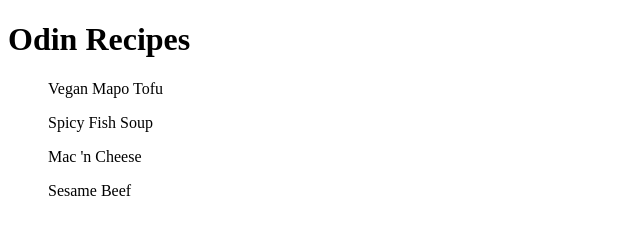
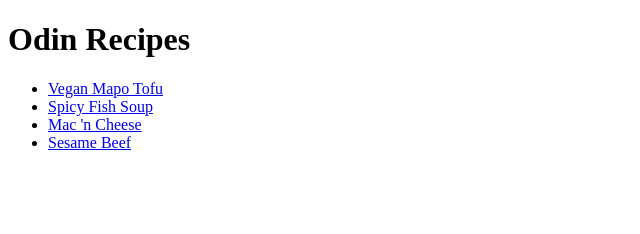
Before and after one commit to lrnzaa/odin-recipes, a plain HTML site: page index.html in a window 1280 px wide. Shown: the whole page, without its empty margins (0-640 px from the left). Drawn offline with Linux system fonts and the light colour scheme.

Commit message:
Add recipes link page

```diff
--- a/index.html
+++ b/index.html
@@ -8,10 +8,11 @@
 </head>
 <body>
     <h1>Odin Recipes</h1>
-
-    <ul>Vegan Mapo Tofu</ul>
-    <ul>Spicy Fish Soup</ul>
-    <ul>Mac 'n Cheese</ul>
-    <ul>Sesame Beef</ul>
+    <ul>
+        <li><a href="./recipes/mapo.html">Vegan Mapo Tofu</a></li>
+        <li><a href="./recipes/fish.html">Spicy Fish Soup</a></li>
+        <li><a href="./recipes/mac.html">Mac 'n Cheese</a></li>
+        <li><a href="./recipes/beef.html">Sesame Beef</a></li>
+    </ul>
 </body>
 </html>
```
